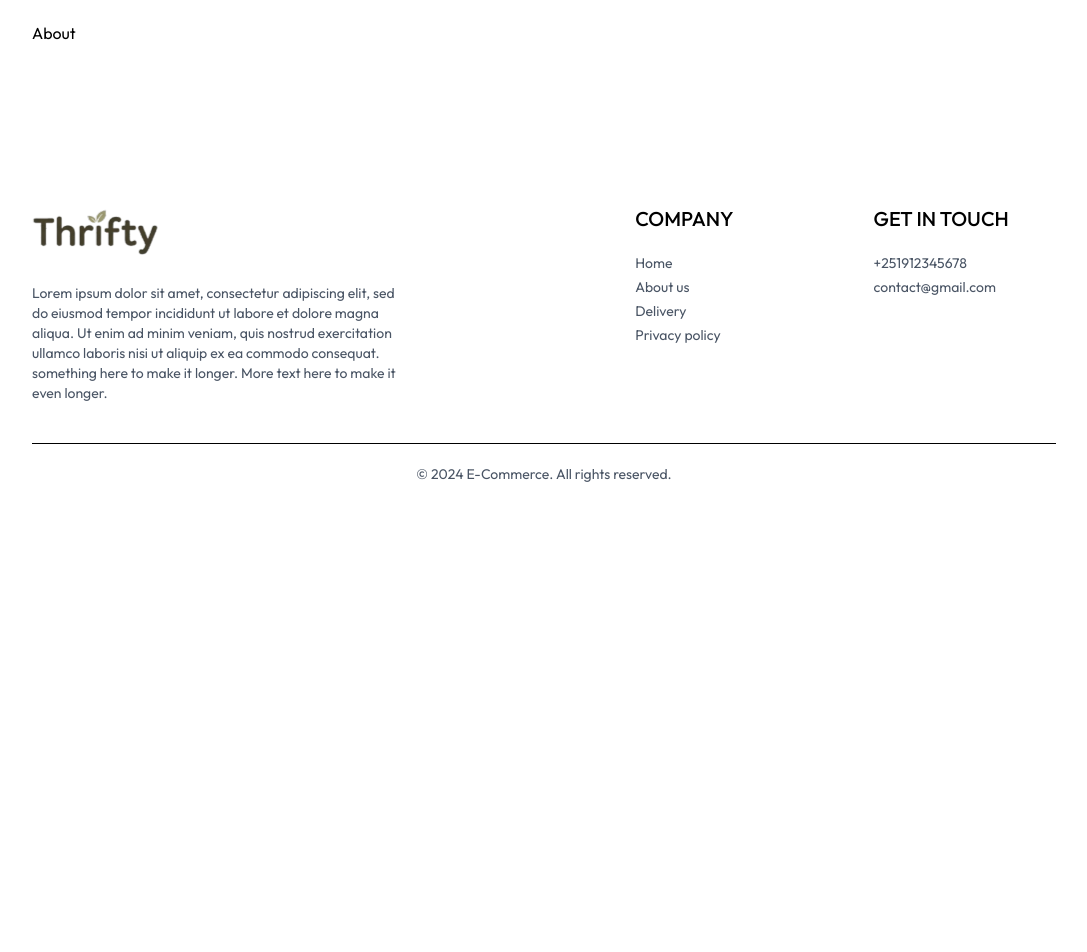
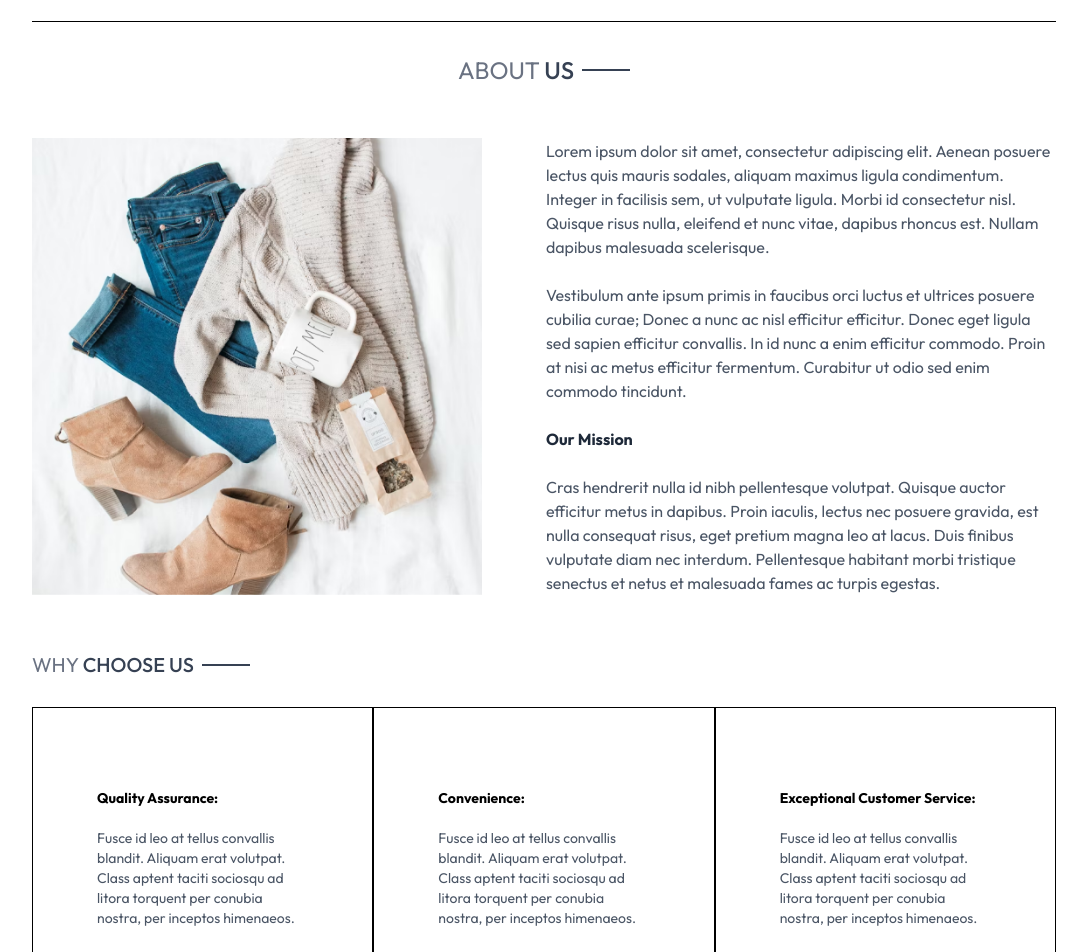
Before and after one commit to yeab-c/Thrifty, a React (Vite) app in the folder frontend/: page /about in a window 1280 px wide. Shown: the part 120-1072 px from the top of the page, without its empty margins (96-1183 px from the left). Before the commit the page ends 800 px from the top, so only its background shows below. Built offline with nearby package versions, Linux system fonts and the light colour scheme.

Commit message:
Enhance About page with new layout, mission statement, and newsletter subscription

```diff
--- a/frontend/src/pages/About.jsx
+++ b/frontend/src/pages/About.jsx
@@ -1,8 +1,47 @@
 import React from 'react'
+import Title from '../components/Title'
+import { assets } from '../assets/assets'
+import NewsletterBox from '../components/NewsletterBox'
 
 const About = () => {
   return (
-    <div>About</div>
+    <div>
+      <div className='text-2xl text-center pt-8 border-t'>
+        <Title text1={'ABOUT'} text2={'US'} />
+      </div>
+
+      <div className='my-10 flex flex-col md:flex-row gap-16'>
+        <img className='w-full md:max-w-112.5' src={assets.about_img} alt="" />
+        <div className='flex flex-col justify-center gap-6 md:w-2/4 text-gray-600'>
+          <p>Lorem ipsum dolor sit amet, consectetur adipiscing elit. Aenean posuere lectus quis mauris sodales, aliquam maximus ligula condimentum. Integer in facilisis sem, ut vulputate ligula. Morbi id consectetur nisl. Quisque risus nulla, eleifend et nunc vitae, dapibus rhoncus est. Nullam dapibus malesuada scelerisque.</p>
+          <p>Vestibulum ante ipsum primis in faucibus orci luctus et ultrices posuere cubilia curae; Donec a nunc ac nisl efficitur efficitur. Donec eget ligula sed sapien efficitur convallis. In id nunc a enim efficitur commodo. Proin at nisi ac metus efficitur fermentum. Curabitur ut odio sed enim commodo tincidunt.</p>
+          <b className='text-gray-800'>Our Mission</b>
+          <p>Cras hendrerit nulla id nibh pellentesque volutpat. Quisque auctor efficitur metus in dapibus. Proin iaculis, lectus nec posuere gravida, est nulla consequat risus, eget pretium magna leo at lacus. Duis finibus vulputate diam nec interdum. Pellentesque habitant morbi tristique senectus et netus et malesuada fames ac turpis egestas.</p>
+        </div>
+      </div>
+
+      <div className='text-xl py-4'>
+        <Title text1={'WHY'} text2={'CHOOSE US'} />
+      </div>
+
+      <div className='flex flex-col md:flex-row text-sm mb-20'>
+        <div className='border px-10 md:px-16 py-8 sm:py-20 flex flex-col gap-5'>
+          <b>Quality Assurance:</b>
+          <p className='text-gray-600'>Fusce id leo at tellus convallis blandit. Aliquam erat volutpat. Class aptent taciti sociosqu ad litora torquent per conubia nostra, per inceptos himenaeos.</p>
+        </div>
+        <div className='border px-10 md:px-16 py-8 sm:py-20 flex flex-col gap-5'>
+          <b>Convenience:</b>
+          <p className='text-gray-600'>Fusce id leo at tellus convallis blandit. Aliquam erat volutpat. Class aptent taciti sociosqu ad litora torquent per conubia nostra, per inceptos himenaeos.</p>
+        </div>
+        <div className='border px-10 md:px-16 py-8 sm:py-20 flex flex-col gap-5'>
+          <b>Exceptional Customer Service:</b>
+          <p className='text-gray-600'>Fusce id leo at tellus convallis blandit. Aliquam erat volutpat. Class aptent taciti sociosqu ad litora torquent per conubia nostra, per inceptos himenaeos.</p>
+        </div>
+      </div>
+
+      <NewsletterBox/>
+
+    </div>
   )
 }
 
```
